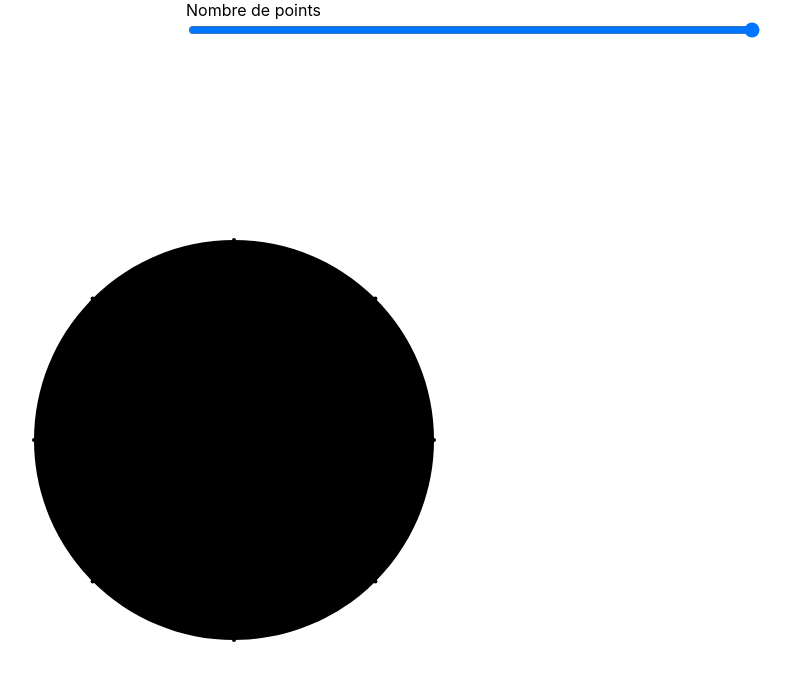
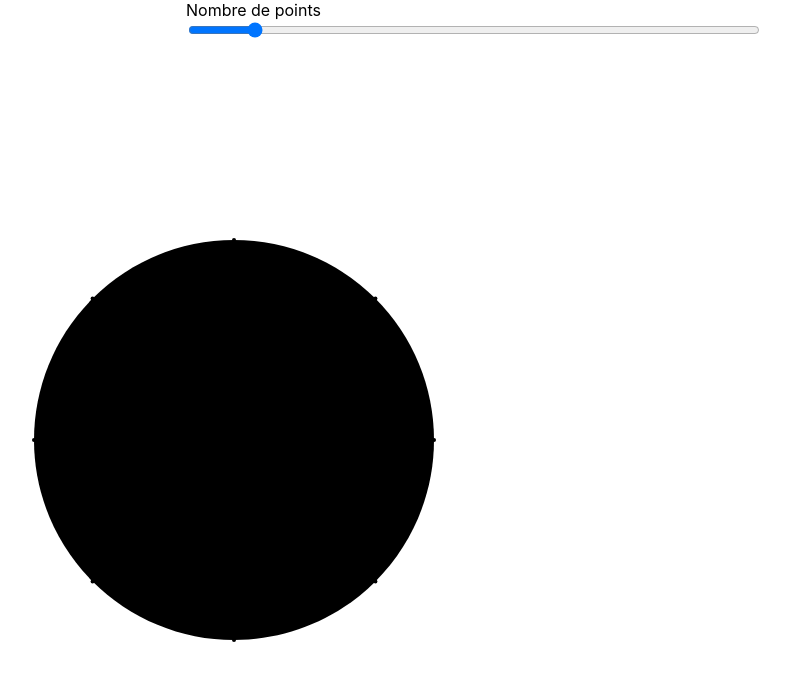
Before and after one commit to ClaireMarieV/Blob, a Next.js app: page / in a window 1280 px wide. Shown: the top 680 px of the page, without its empty margins (166-957 px from the left). Built offline with nearby package versions, Linux system fonts and the light colour scheme.

Commit message:
added useState for changing point number

```diff
--- a/components/Parameters.js
+++ b/components/Parameters.js
@@ -1,9 +1,16 @@
 import React from "react";
 
-const Parameters = () => (
+const Parameters = ({ pointCount, onPointCountChange }) => (
   <div className="parameters">
     <label>Nombre de points</label>
-    <input type="range" min="3" max="50" id="points-count"></input>
+    <input
+      type="range"
+      min="3"
+      max="50"
+      id="points-count"
+      value={pointCount}
+      onChange={(event) => onPointCountChange(event.target.value)}
+    ></input>
     <style jsx>{`
       .parameters {
         display: flex;
--- a/pages/index.js
+++ b/pages/index.js
@@ -1,11 +1,16 @@
-import React from "react";
+import { useState } from "react";
 import Blob from "../components/Blob.js";
 import Parameters from "../components/Parameters.js";
 
-const IndexPage = () => (
-  <div>
-    <Parameters />
-    <Blob pointCount="8" />
-  </div>
-);
+const IndexPage = () => {
+  const [pointCount, setPointCount] = useState(8);
+
+  return (
+    <div>
+      <Parameters pointCount={pointCount} onPointCountChange={setPointCount} />
+      <Blob pointCount={pointCount} />
+    </div>
+  );
+};
+
 export default IndexPage;
```
